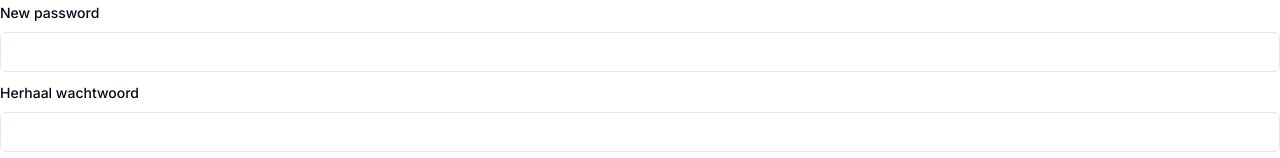
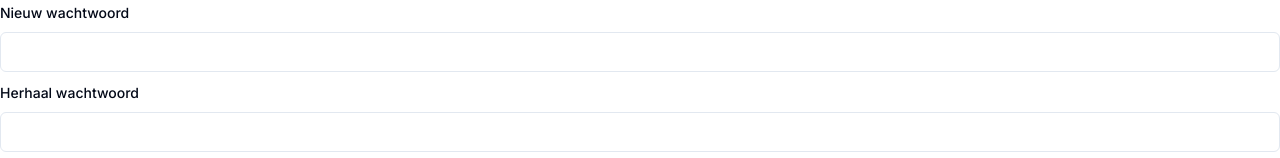
Before and after one commit to WEB4YOU-BE/P007-TenBoomgaerde, a Next.js app: page /account/recover-password in a window 1280 px wide. Shown: the top 158 px of the page. Built offline with nearby package versions, Linux system fonts and the light colour scheme.

Commit message:
I have zero idea on what I am doing

```diff
--- a/app/(auth)/auth/confirm/route.ts
+++ b/app/(auth)/auth/confirm/route.ts
@@ -8,7 +8,6 @@ export async function GET(request: NextRequest) {
     const token_hash = searchParams.get("token_hash");
     const type = searchParams.get("type") as EmailOtpType | null;
     const next = searchParams.get("next") ?? "/";
-    console.log(next)
 
     const redirectTo = request.nextUrl.clone();
     redirectTo.pathname = next;
--- a/app/page.tsx
+++ b/app/page.tsx
@@ -1,4 +1,13 @@
-export default function Home() {
+import { createClient } from "@/utils/supabase/server";
+import { redirect } from "next/navigation";
+
+export default async function Home() {
+  const supabase = createClient();
+  const { data, error } = await supabase.auth.getUser()
+  console.log(data)
+  console.error(error)
+  if (error || !data?.user) return redirect("/sign-in")
+
   return <>
   </>
 }
--- a/components/auth/UpdatePasswordCredentialsForm.tsx
+++ b/components/auth/UpdatePasswordCredentialsForm.tsx
@@ -36,9 +36,9 @@ const UpdatePasswordCredentialsForm = () => {
                 <FormField
                     name="password"
                     control={form.control}
-                    render={(field) => (
+                    render={({ field }) => (
                         <FormItem>
-                            <FormLabel>New password</FormLabel>
+                            <FormLabel>Nieuw wachtwoord</FormLabel>
                             <FormControl>
                                 <Input {...field} type="password" autoComplete="new-password" />
                             </FormControl>
```
Also changed, not shown: 1 other file (tests, documents, lock files or other folders).
